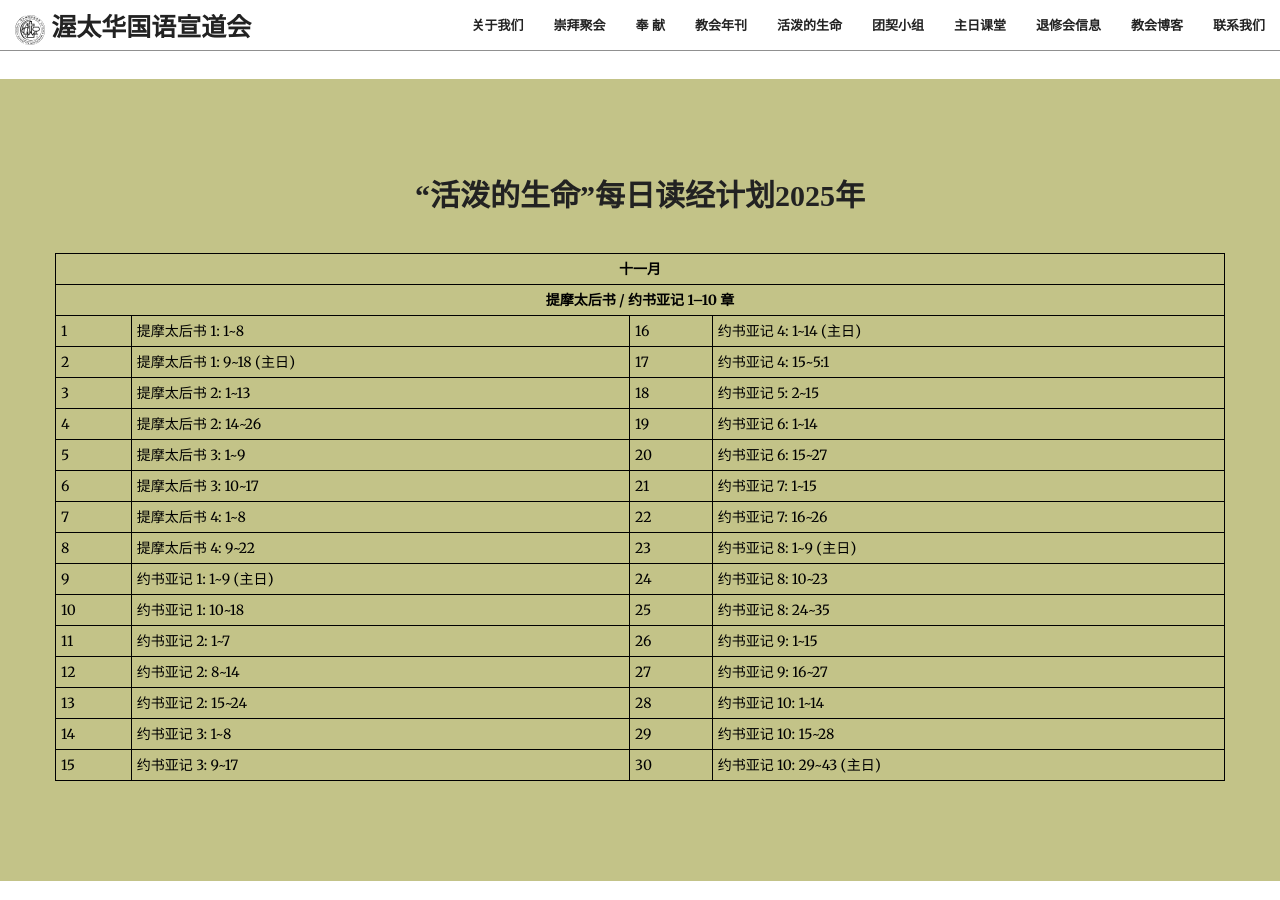
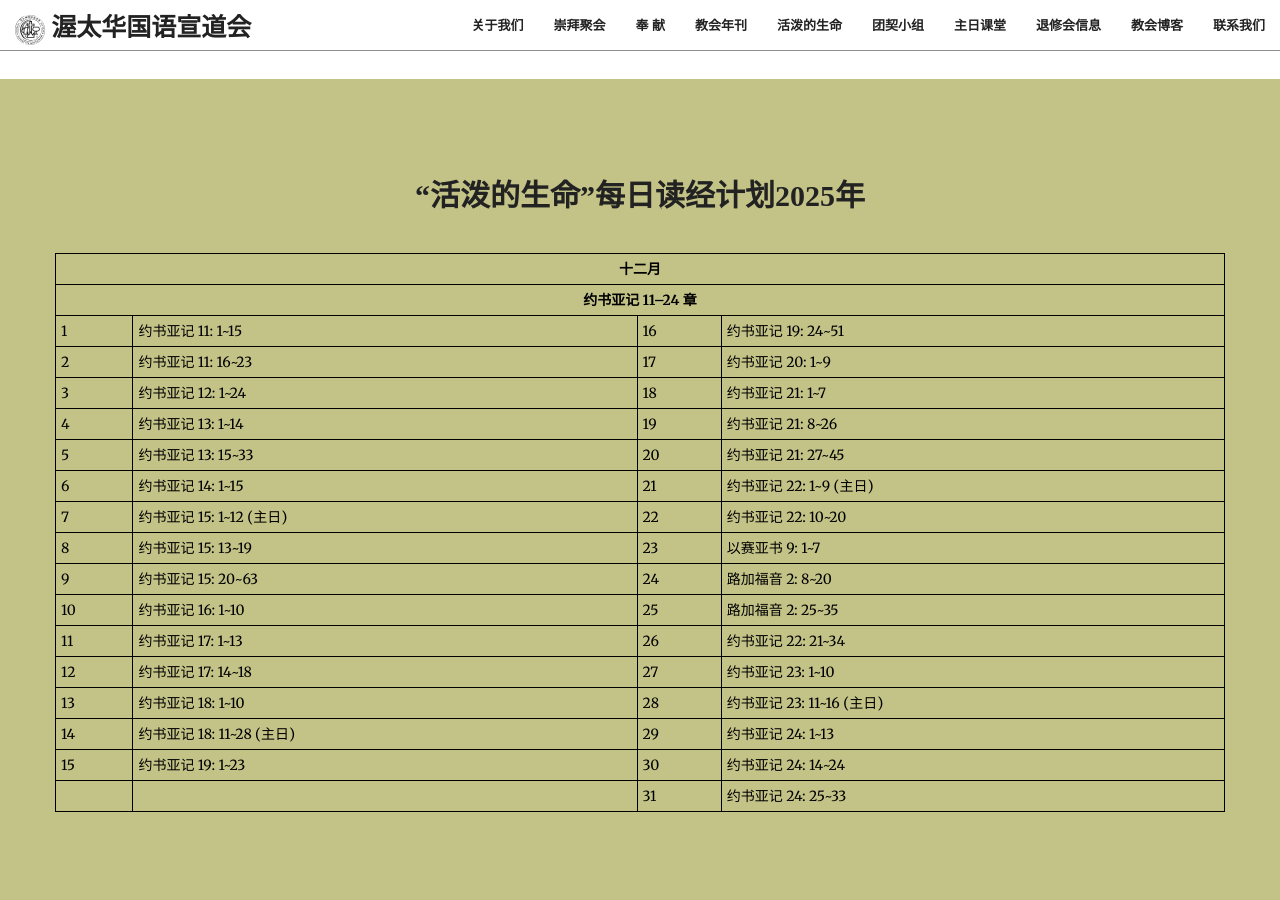
Before and after one commit to JonasYow/ottawaomac, a Jekyll site: the page built from index.html, in a window 1280 px wide and 900 px high, scrolled down 2563 px. Built offline with Jekyll 4.4.1, drawn with Linux system fonts in a browser that asks for light colours; some web fonts are replaced.

Commit message:
Update Dec2025 content

```diff
--- a/_includes/dailylivingwater.html
+++ b/_includes/dailylivingwater.html
@@ -1,33 +1,35 @@
-<section id="livingwater-november" class="bg-primary">
+<section id="livingwater-december" class="bg-primary">
   <div class="container">
     <div class="row">
       <div class="col-lg-12 text-center">
         <h2 class="section-heading text-primary"><strong>“活泼的生命”每日读经计划2025年</strong></h2>
         <hr style="border-top: 1px solid rgb(195, 195, 136)">
       </div>
+
       <table style="width:100%">
         <tr>
-          <th colspan="4" class="text-center">十一月</th>
+          <th colspan="4" class="text-center">十二月</th>
         </tr>
         <tr>
-          <th colspan="4" class="text-center">提摩太后书 / 约书亚记 1–10 章</th>
+          <th colspan="4" class="text-center">约书亚记 11–24 章</th>
         </tr>
 
-        <tr><td>1</td><td>提摩太后书 1: 1~8</td><td>16</td><td>约书亚记 4: 1~14 (主日)</td></tr>
-        <tr><td>2</td><td>提摩太后书 1: 9~18 (主日)</td><td>17</td><td>约书亚记 4: 15~5:1</td></tr>
-        <tr><td>3</td><td>提摩太后书 2: 1~13</td><td>18</td><td>约书亚记 5: 2~15</td></tr>
-        <tr><td>4</td><td>提摩太后书 2: 14~26</td><td>19</td><td>约书亚记 6: 1~14</td></tr>
-        <tr><td>5</td><td>提摩太后书 3: 1~9</td><td>20</td><td>约书亚记 6: 15~27</td></tr>
-        <tr><td>6</td><td>提摩太后书 3: 10~17</td><td>21</td><td>约书亚记 7: 1~15</td></tr>
-        <tr><td>7</td><td>提摩太后书 4: 1~8</td><td>22</td><td>约书亚记 7: 16~26</td></tr>
-        <tr><td>8</td><td>提摩太后书 4: 9~22</td><td>23</td><td>约书亚记 8: 1~9 (主日)</td></tr>
-        <tr><td>9</td><td>约书亚记 1: 1~9 (主日)</td><td>24</td><td>约书亚记 8: 10~23</td></tr>
-        <tr><td>10</td><td>约书亚记 1: 10~18</td><td>25</td><td>约书亚记 8: 24~35</td></tr>
-        <tr><td>11</td><td>约书亚记 2: 1~7</td><td>26</td><td>约书亚记 9: 1~15</td></tr>
-        <tr><td>12</td><td>约书亚记 2: 8~14</td><td>27</td><td>约书亚记 9: 16~27</td></tr>
-        <tr><td>13</td><td>约书亚记 2: 15~24</td><td>28</td><td>约书亚记 10: 1~14</td></tr>
-        <tr><td>14</td><td>约书亚记 3: 1~8</td><td>29</td><td>约书亚记 10: 15~28</td></tr>
-        <tr><td>15</td><td>约书亚记 3: 9~17</td><td>30</td><td>约书亚记 10: 29~43 (主日)</td></tr>
+        <tr><td>1</td><td>约书亚记 11: 1~15</td><td>16</td><td>约书亚记 19: 24~51</td></tr>
+        <tr><td>2</td><td>约书亚记 11: 16~23</td><td>17</td><td>约书亚记 20: 1~9</td></tr>
+        <tr><td>3</td><td>约书亚记 12: 1~24</td><td>18</td><td>约书亚记 21: 1~7</td></tr>
+        <tr><td>4</td><td>约书亚记 13: 1~14</td><td>19</td><td>约书亚记 21: 8~26</td></tr>
+        <tr><td>5</td><td>约书亚记 13: 15~33</td><td>20</td><td>约书亚记 21: 27~45</td></tr>
+        <tr><td>6</td><td>约书亚记 14: 1~15</td><td>21</td><td>约书亚记 22: 1~9 (主日)</td></tr>
+        <tr><td>7</td><td>约书亚记 15: 1~12 (主日)</td><td>22</td><td>约书亚记 22: 10~20</td></tr>
+        <tr><td>8</td><td>约书亚记 15: 13~19</td><td>23</td><td>以赛亚书 9: 1~7</td></tr>
+        <tr><td>9</td><td>约书亚记 15: 20~63</td><td>24</td><td>路加福音 2: 8~20</td></tr>
+        <tr><td>10</td><td>约书亚记 16: 1~10</td><td>25</td><td>路加福音 2: 25~35</td></tr>
+        <tr><td>11</td><td>约书亚记 17: 1~13</td><td>26</td><td>约书亚记 22: 21~34</td></tr>
+        <tr><td>12</td><td>约书亚记 17: 14~18</td><td>27</td><td>约书亚记 23: 1~10</td></tr>
+        <tr><td>13</td><td>约书亚记 18: 1~10</td><td>28</td><td>约书亚记 23: 11~16 (主日)</td></tr>
+        <tr><td>14</td><td>约书亚记 18: 11~28 (主日)</td><td>29</td><td>约书亚记 24: 1~13</td></tr>
+        <tr><td>15</td><td>约书亚记 19: 1~23</td><td>30</td><td>约书亚记 24: 14~24</td></tr>
+        <tr><td></td><td></td><td>31</td><td>约书亚记 24: 25~33</td></tr>
       </table>
     </div>
   </div>
```
